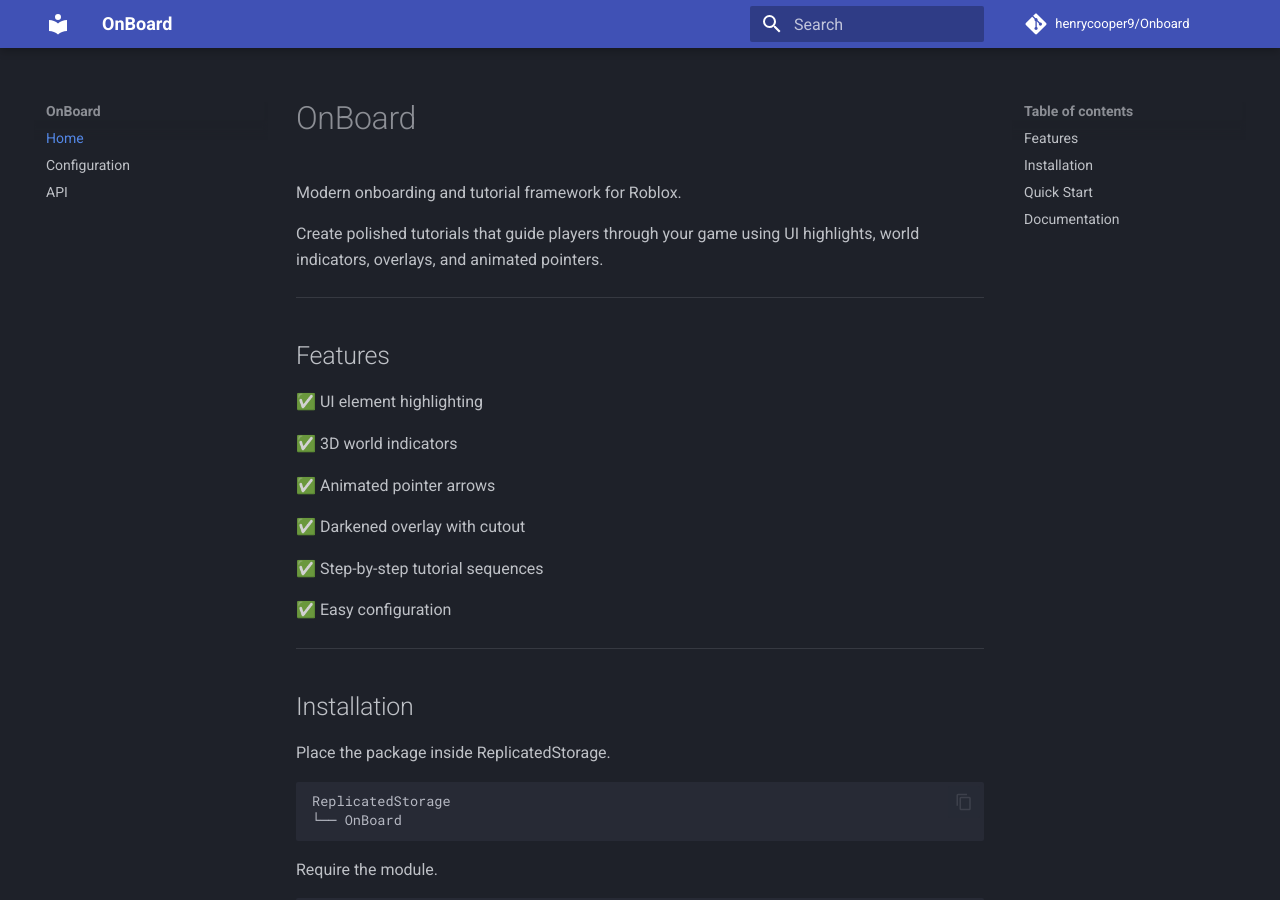
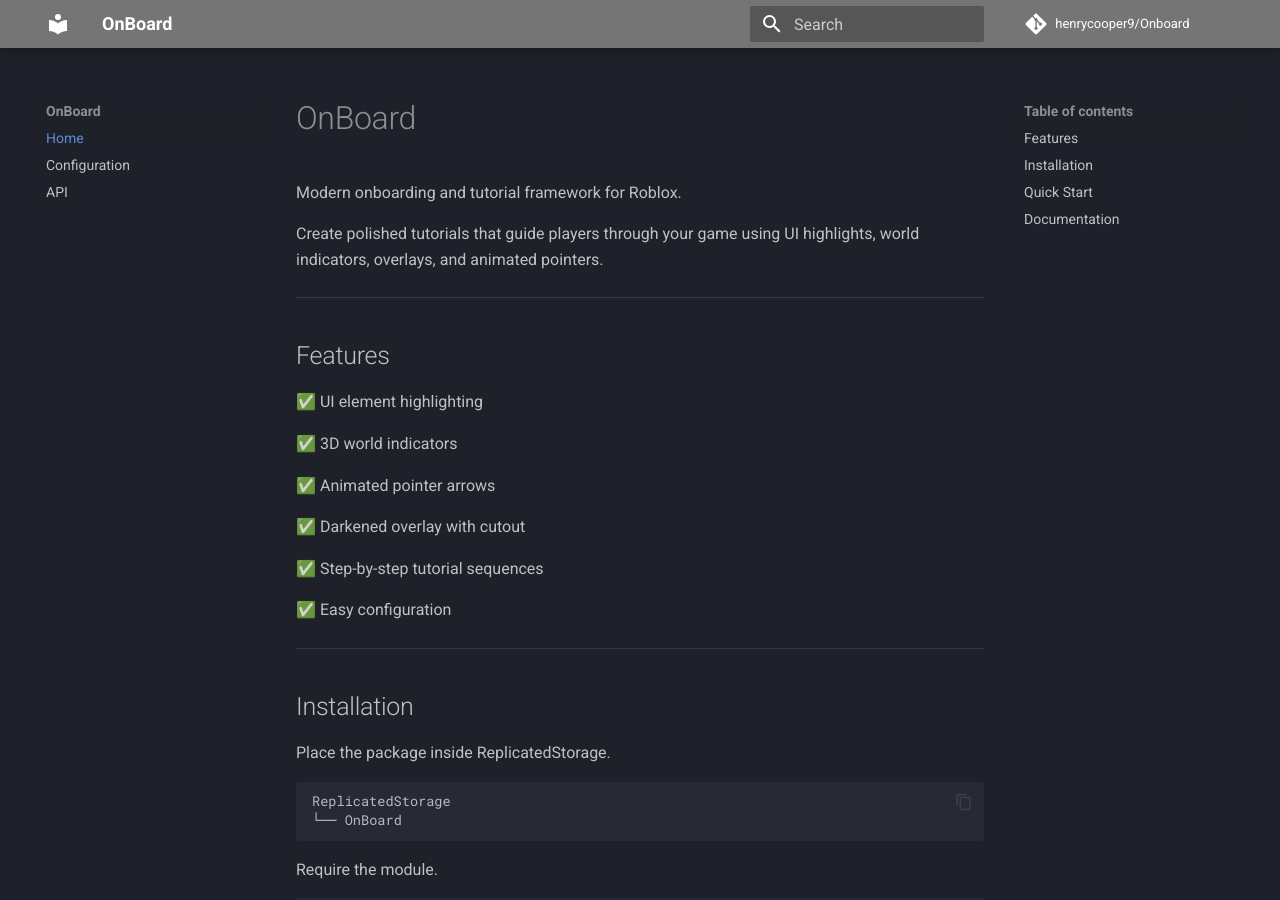
Before and after one commit to henryrbx/Onboard, an MkDocs documentation site: the page built from docs/index.md, in a window 1280 px wide and 900 px high. Built offline with MkDocs 1.6.1 and Material for MkDocs 9.7.7, drawn with Linux system fonts in a browser that asks for light colours; comment, search, counter and statistics services are not loaded.

Commit message:
color update

```diff
--- a/mkdocs.yml
+++ b/mkdocs.yml
@@ -9,9 +9,9 @@
 theme:
   name: material
   palette:
-    scheme: slate
-    primary: indigo
-    accent: indigo
+    scheme: slate      # Enables dark background (dark grey/black)
+    primary: grey       # Header bar becomes dark grey/white
+    accent: white       # Highlights & active tab colors become crisp white
 
   features:
     - navigation.instant
```
